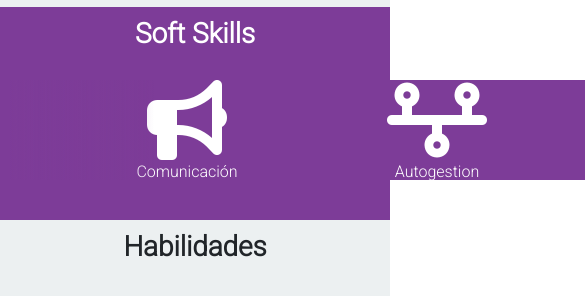
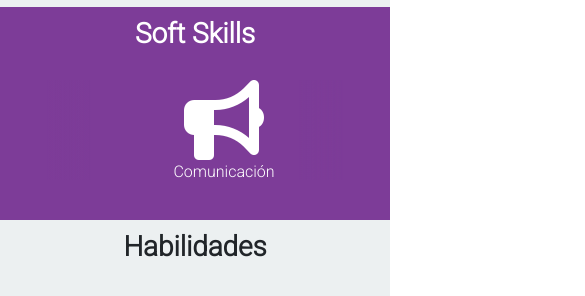
Before and after one commit to NorbertoSabchez/mi-portfolio, a plain HTML site: page index.html in a window 390 px wide. Shown: the part 2891-3187 px from the top of the page, 585 px wide, since content can reach past the window. Drawn offline with nearby package versions, Linux system fonts and the light colour scheme.

Commit message:
Se soluciona problema con el carrousel responsive

```diff
--- a/estilos.css
+++ b/estilos.css
@@ -133,7 +133,7 @@
 
 .slider{
     background-color: #7D3C98;
-    width: 960px;
+    width: 80%;
     height: 100px;
     overflow: hidden;
     position: relative;
```
